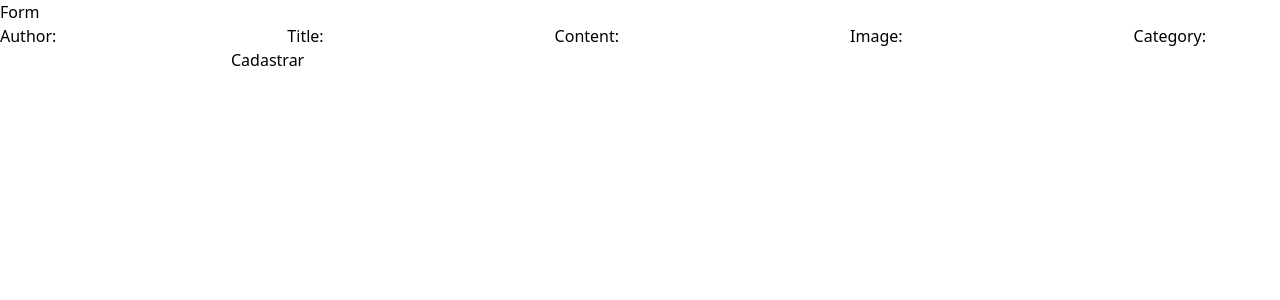
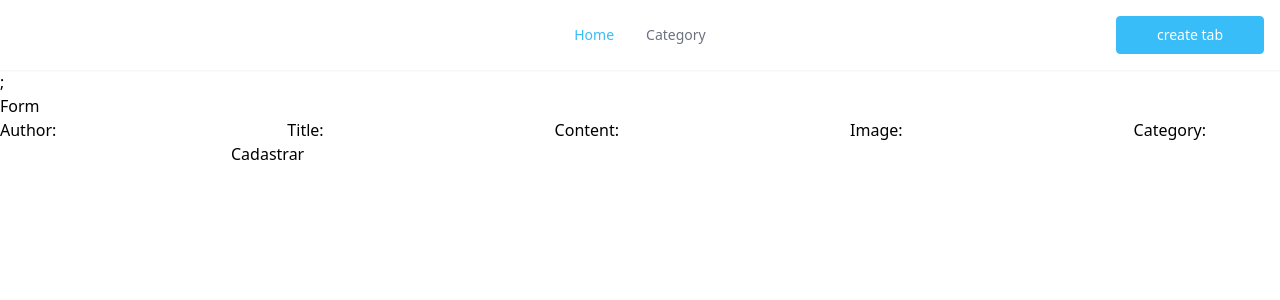
Before and after one commit to olivermatheus-dev/ceos-front, a React (Vite) app: page /create in a window 1280 px wide. Shown: the top 300 px of the page. Built offline with nearby package versions, Linux system fonts and the light colour scheme; a web font is replaced by a local one.

Commit message:
Create(Navbar): Criação da Navbar e pequena estilização

```diff
--- a/src/App.jsx
+++ b/src/App.jsx
@@ -3,15 +3,19 @@ import { CreateTab } from "./pages/Createtab";
 
 import { Home } from "./pages/Home";
 import { TabDetails } from "./pages/TabDetails";
+import { Navbar } from "./components/Navbar";
 
 function App() {
   return (
     <div>
-      <Routes>
-        <Route path="/" element={<Home />} />
-        <Route path="/create" element={<CreateTab />} />
-        <Route path="/tabdetails/:tabId" element={<TabDetails />} />
-      </Routes>
+      <>
+        <Navbar />
+        <Routes>
+          <Route path="/" element={<Home />} />
+          <Route path="/create" element={<CreateTab />} />
+          <Route path="/tabdetails/:tabId" element={<TabDetails />} />
+        </Routes>
+      </>
     </div>
   );
 }
--- /dev/null
+++ b/src/components/ButtonFull/index.jsx
@@ -0,0 +1,14 @@
+import { Link } from "react-router-dom";
+
+export function ButtonFull({ to, text }) {
+  return (
+    <>
+      <Link
+        className="inline-block rounded border border-sky-400 bg-sky-400 px-10 py-2 text-sm font-medium text-white hover:bg-transparent hover:text-sky-400 focus:outline-none focus:ring active:text-sky-400"
+        to={to}
+      >
+        <button>{text}</button>
+      </Link>
+    </>
+  );
+}
--- /dev/null
+++ b/src/components/Navbar/index.jsx
@@ -0,0 +1,68 @@
+import { Link } from "react-router-dom";
+import { ButtonFull } from "../ButtonFull";
+
+export function Navbar() {
+  return (
+    <>
+      <header aria-label="Site Header" className="shadow-sm">
+        <div className="mx-auto max-w-screen-xl p-4">
+          <div className="flex items-center justify-between gap-4 lg:gap-10">
+            <div className="flex lg:w-0 lg:flex-1">
+              <a href="#">
+                <span className="sr-only">Logo</span>
+                <span className="h-10 w-20 rounded-lg bg-gray-200"></span>
+              </a>
+            </div>
+
+            <nav
+              aria-label="Site Nav"
+              className="hidden gap-8 text-sm font-medium md:flex"
+            >
+              <Link
+                className="text-sky-400 relative font-medium before:absolute before:-bottom-1 before:h-0.5 before:w-full before:origin-left before:scale-x-0 before:bg-sky-400 before:transition hover:before:scale-100"
+                to="/"
+              >
+                Home
+              </Link>
+              <Link
+                className="text-gray-500 transition-all hover:text-sky-400"
+                to="/"
+              >
+                Category
+              </Link>
+            </nav>
+
+            <div className="hidden flex-1 items-center justify-end gap-4 sm:flex">
+              <ButtonFull to="/create" text="create tab" />
+            </div>
+
+            <div className="lg:hidden">
+              <button
+                className="rounded-lg bg-gray-100 p-2 text-gray-600"
+                type="button"
+              >
+                <span className="sr-only">Open menu</span>
+                <svg
+                  aria-hidden="true"
+                  className="h-5 w-5"
+                  fill="none"
+                  stroke="currentColor"
+                  viewbox="0 0 24 24"
+                  xmlns="http://www.w3.org/2000/svg"
+                >
+                  <path
+                    d="M4 6h16M4 12h16M4 18h16"
+                    stroke-linecap="round"
+                    stroke-linejoin="round"
+                    stroke-width="2"
+                  />
+                </svg>
+              </button>
+            </div>
+          </div>
+        </div>
+      </header>
+      ;
+    </>
+  );
+}
--- a/src/pages/TabDetails/index.jsx
+++ b/src/pages/TabDetails/index.jsx
@@ -1,5 +1,5 @@
 import { useState, useEffect } from "react";
-import { useParams } from "react-router-dom";
+import { Link, useParams } from "react-router-dom";
 import { api } from "../../utils/api";
 
 export function TabDetails() {
@@ -49,6 +49,12 @@ export function TabDetails() {
               </h1>
             </header>
             <p className="lead">{tabs.content}</p>
+            <Link
+              className="inline-block rounded border border-sky-400 bg-sky-400 px-10 py-2 text-sm font-medium text-white hover:bg-transparent hover:text-sky-400 focus:outline-none focus:ring active:text-sky-400"
+              to="/"
+            >
+              <button>Contribuir</button>
+            </Link>
           </article>
         </div>
       </main>
```
